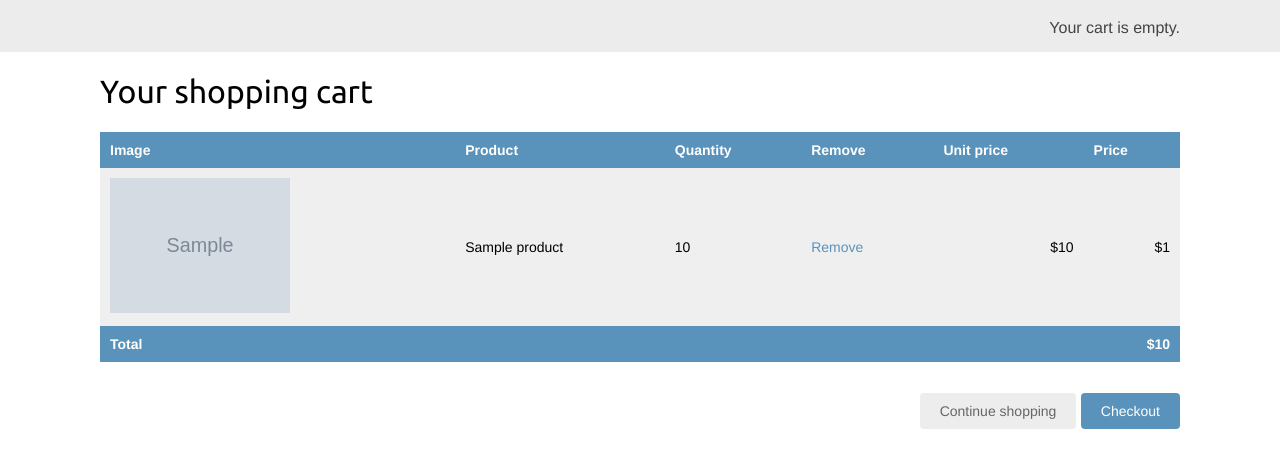
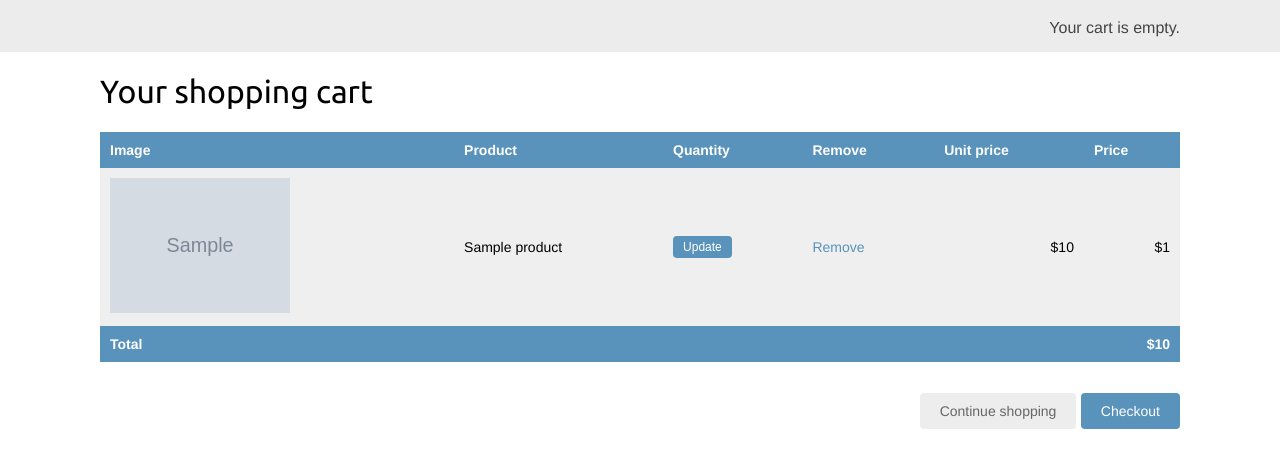
Before and after one commit to mkarmowski/myshop, a Django app: template cart/templates/cart/detail.html in a window 1280 px wide. Shown: the part 46-514 px from the top of the page. Run offline with Django 3.2, Linux system fonts and the light colour scheme; the template is opened without the code that fills it: most values are stand-ins (such as "Sample title", 1, 10 or a date in 2020); grey boxes marked "Sample" are stand-in pictures.

Commit message:
updated cart

```diff
--- a/cart/cart.py
+++ b/cart/cart.py
@@ -25,7 +25,6 @@
         products = Product.objects.filter(id__in=product_ids)
         for product in products:
             self.cart[str(product.id)]['product'] = product
-
         for item in self.cart.values():
             item['price'] = Decimal(item['price'])
             item['total_price'] = item['price'] * item['quantity']
--- a/cart/templates/cart/detail.html
+++ b/cart/templates/cart/detail.html
@@ -26,7 +26,14 @@
                             </a>
                         </td>
                         <td>{{ product.name }}</td>
-                        <td>{{ item.quantity }}</td>
+                        <td>
+                            <form action="{% url 'cart:cart_add' product.id %}" method="post">
+                                {{ item.update_quantity_form.quantity }}
+                                {{ item.update_quantity_form.update }}
+                                <input type="submit" value="Update">
+                                {% csrf_token %}
+                            </form>
+                        </td>
                         <td><a href="{% url 'cart:cart_remove' product.id %}">Remove</a></td>
                         <td class="num">${{ item.price }}</td>
                         <td class="num">${{ item.total_price }}</td>
--- a/cart/views.py
+++ b/cart/views.py
@@ -28,4 +28,7 @@
 
 def cart_detail(request):
     cart = Cart(request)
+    for item in cart:
+        item['update_quantity_form'] = CartAddProductForm(initial={'quantity': item['quantity'],
+                                                                   'update': True})
     return render(request, 'cart/detail.html', {'cart': cart})
```
